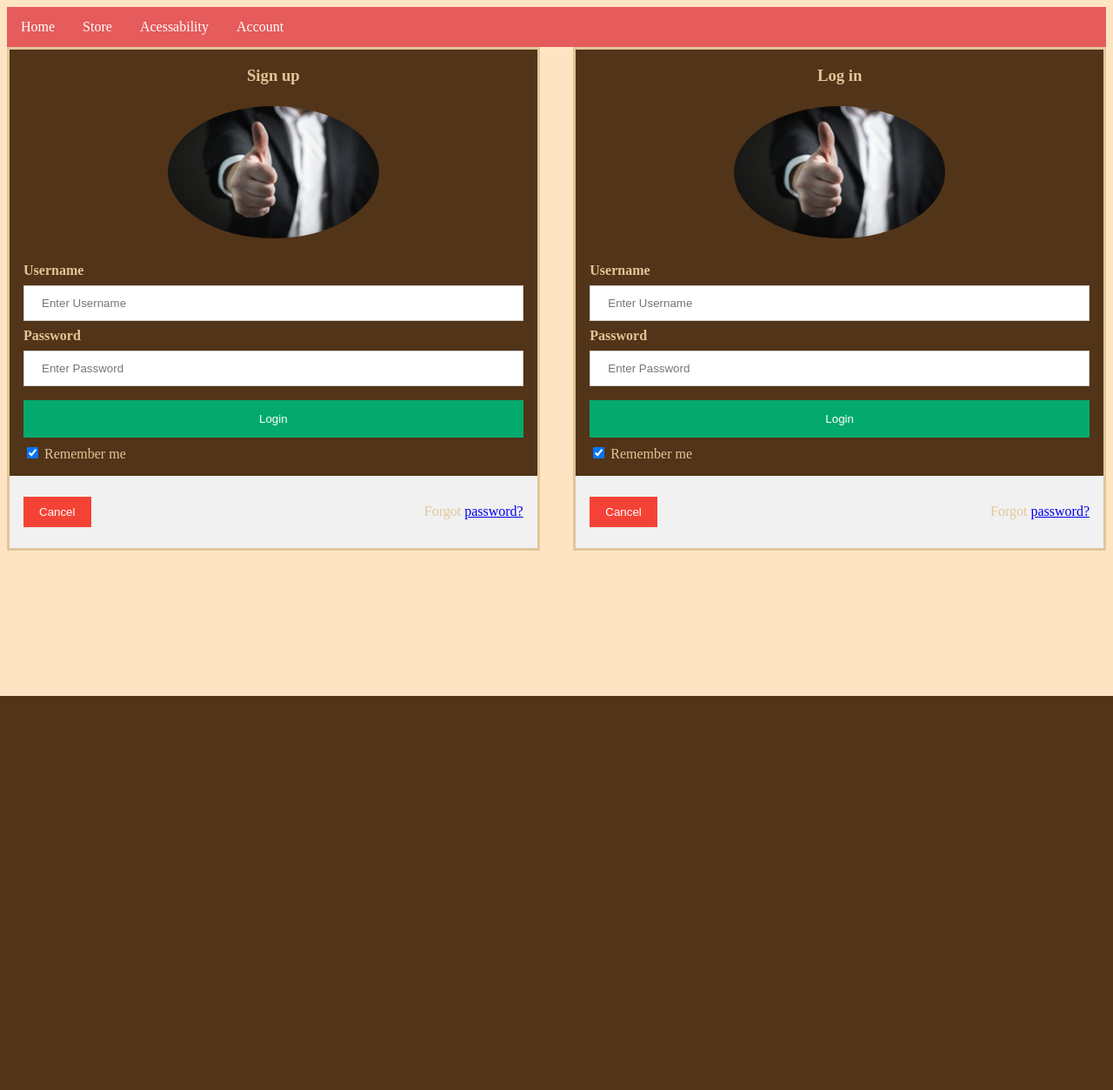
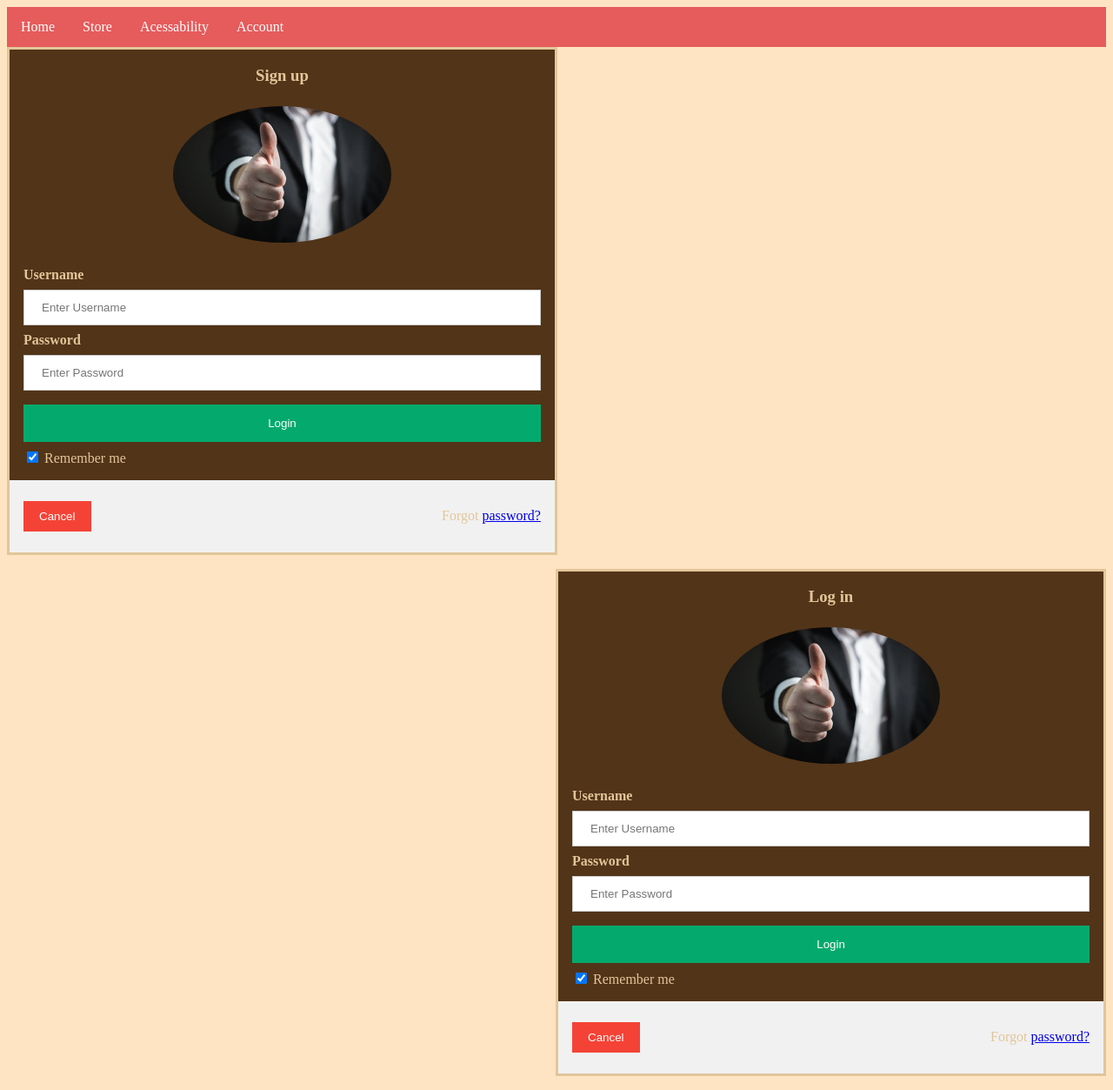
Before and after one commit to matthew-williams-git/server_homepage, a PHP site: page /login_signup.html in a window 1280 px wide. Shown: the whole page at 87% size. Before the commit the page ends 800 px from the top, so only its background shows below. Run offline with PHP 8.4, Linux system fonts and the light colour scheme.

Commit message:
correct width for froms

```diff
--- a/login_form.css
+++ b/login_form.css
@@ -7,7 +7,7 @@ html {
 form {
     border: 3px solid;
     background-color: #523418;
-    width: 48%;
+    width: 49.6%;
   }
 
 h3 {
```
